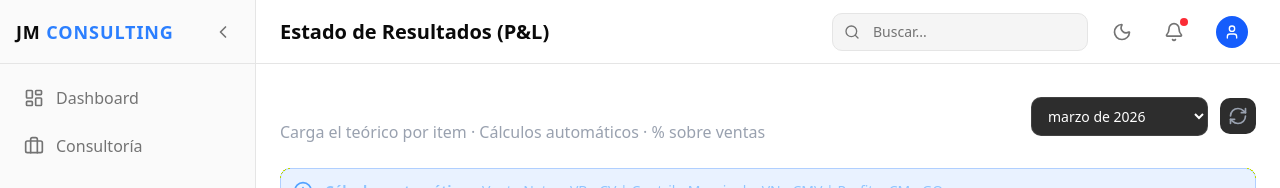
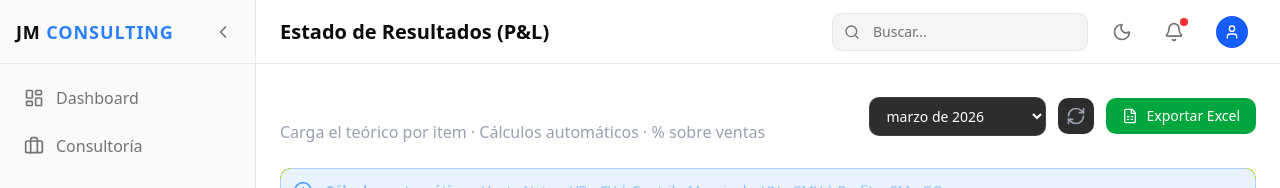
Before and after one commit to javiermendieta/jm-consulting, a Next.js app: page / in a window 1280 px wide. Both pictures are taken after a click on the button "P&L". Shown: the top 188 px of the page. Built offline with nearby package versions, Linux system fonts and the light colour scheme; no server answers; the database is empty.

Commit message:
Add Excel export to P&L module

```diff
--- a/src/components/modules/PLModule/index.tsx
+++ b/src/components/modules/PLModule/index.tsx
@@ -15,8 +15,10 @@ import {
   Percent,
   ArrowDown,
   Save,
-  X
+  X,
+  FileSpreadsheet
 } from 'lucide-react'
+import ExcelJS from 'exceljs'
 
 interface NivelPL {
   id: string
@@ -158,6 +160,172 @@ export function PLModule() {
   // Descartar cambios
   const discardChanges = () => {
     setForecastsItems({ ...forecastsOriginal })
+  }
+
+  // Exportar a Excel
+  const exportToExcel = async () => {
+    const workbook = new ExcelJS.Workbook()
+    const worksheet = workbook.addWorksheet('P&L')
+
+    // Configurar anchos de columna
+    worksheet.columns = [
+      { width: 40 },  // Concepto
+      { width: 18 },  // Teórico
+      { width: 10 },  // % T
+      { width: 18 },  // Real
+      { width: 10 },  // % R
+      { width: 18 },  // Diferencia
+      { width: 12 },  // % Cumpl.
+    ]
+
+    // Título
+    const { mes, anio } = getMesAnio()
+    const mesNombre = new Date(anio, mes - 1).toLocaleDateString('es-ES', { month: 'long', year: 'numeric' })
+
+    worksheet.mergeCells('A1:G1')
+    const titleCell = worksheet.getCell('A1')
+    titleCell.value = `Estado de Resultados (P&L) - ${mesNombre}`
+    titleCell.font = { bold: true, size: 16, color: { argb: 'FFFFFFFF' } }
+    titleCell.fill = { type: 'pattern', pattern: 'solid', fgColor: { argb: 'FF1a1a1a' } }
+    titleCell.alignment = { horizontal: 'center', vertical: 'middle' }
+    worksheet.getRow(1).height = 30
+
+    // Headers
+    const headers = ['Concepto', 'Teórico', '% Teórico', 'Real', '% Real', 'Diferencia', '% Cumpl.']
+    const headerRow = worksheet.addRow(headers)
+    headerRow.font = { bold: true, color: { argb: 'FFFFFFFF' } }
+    headerRow.fill = { type: 'pattern', pattern: 'solid', fgColor: { argb: 'FF0d0d0d' } }
+    headerRow.alignment = { horizontal: 'center' }
+    headerRow.height = 25
+
+    // Función para formatear moneda en Excel
+    const formatCurrencyExcel = (value: number | null | undefined): string => {
+      if (value === null || value === undefined || value === 0) return '-'
+      return `$${value.toLocaleString()}`
+    }
+
+    // Función para formatear porcentaje en Excel
+    const formatPercentExcel = (value: number | null | undefined, total: number): string => {
+      if (value === null || value === undefined || value === 0 || total === 0) return '-'
+      return `${((value / total) * 100).toFixed(1)}%`
+    }
+
+    // Recorrer niveles y cuentas
+    niveles.forEach((nivel) => {
+      const esCalculado = NIVELES_CALCULADOS.includes(nivel.codigo)
+      const cuentasNivel = cuentas.filter(c => c.nivelId === nivel.id)
+      const totalNivelTeorico = getTotalNivel(nivel.id, 'teórico')
+      const totalNivelReal = getTotalNivel(nivel.id, 'real')
+
+      // Fila de nivel
+      const nivelRow = worksheet.addRow([
+        `${esCalculado ? '⚡ ' : ''}${nivel.nombre}${esCalculado ? ' (AUTO)' : ''}`,
+        formatCurrencyExcel(totalNivelTeorico),
+        formatPercentExcel(totalNivelTeorico, totalVentasTeorico),
+        formatCurrencyExcel(totalNivelReal),
+        formatPercentExcel(totalNivelReal, totalVentasReal),
+        formatCurrencyExcel(totalNivelReal - totalNivelTeorico),
+        totalNivelTeorico !== 0 ? `${((totalNivelReal / totalNivelTeorico) * 100).toFixed(0)}%` : '-'
+      ])
+
+      // Estilo para nivel
+      let nivelColor = 'FF2d2d2d'
+      if (nivel.codigo === 'PF') nivelColor = 'FF166534'  // Verde
+      else if (nivel.codigo === 'VN' || nivel.codigo === 'CM') nivelColor = 'FF581c87'  // Púrpura
+
+      nivelRow.font = { bold: true, color: { argb: 'FFFFFFFF' } }
+      nivelRow.fill = { type: 'pattern', pattern: 'solid', fgColor: { argb: nivelColor } }
+      nivelRow.alignment = { horizontal: ['A'].includes('A') ? 'left' : 'center' }
+      nivelRow.getCell(1).alignment = { horizontal: 'left' }
+
+      // Centrar celdas numéricas
+      for (let i = 2; i <= 7; i++) {
+        nivelRow.getCell(i).alignment = { horizontal: 'center' }
+      }
+
+      // Si es calculado, agregar fila con fórmula
+      if (esCalculado) {
+        let formula = ''
+        if (nivel.codigo === 'VN') formula = 'Venta Bruta - Costo de Venta'
+        else if (nivel.codigo === 'CM') formula = 'Venta Neta - CMV'
+        else if (nivel.codigo === 'PF') formula = 'Contribución Marginal - Gastos Operativos'
+
+        const formulaRow = worksheet.addRow([`   ↳ ${formula}`, '', '', '', '', '', ''])
+        formulaRow.font = { italic: true, color: { argb: 'FFEAB308' }, size: 10 }
+      }
+
+      // Cuentas del nivel (solo si no es calculado)
+      if (!esCalculado) {
+        cuentasNivel.forEach((cuenta) => {
+          const teoricoTotal = getTeoricoCuenta(cuenta)
+          const realTotal = getRealCuenta(cuenta)
+
+          // Fila de cuenta
+          const cuentaRow = worksheet.addRow([
+            `   ${cuenta.nombre}`,
+            formatCurrencyExcel(teoricoTotal),
+            formatPercentExcel(teoricoTotal, totalVentasTeorico),
+            formatCurrencyExcel(realTotal),
+            formatPercentExcel(realTotal, totalVentasReal),
+            formatCurrencyExcel(realTotal - teoricoTotal),
+            teoricoTotal > 0 ? `${((realTotal / teoricoTotal) * 100).toFixed(0)}%` : '-'
+          ])
+
+          cuentaRow.font = { color: { argb: 'FFFFFFFF' } }
+          cuentaRow.alignment = { horizontal: 'left' }
+          for (let i = 2; i <= 7; i++) {
+            cuentaRow.getCell(i).alignment = { horizontal: 'center' }
+          }
+
+          // Items de la cuenta
+          if (cuenta.cashflowItems && cuenta.cashflowItems.length > 0) {
+            cuenta.cashflowItems.forEach((item) => {
+              const teoricoItem = forecastsItems[item.id] || 0
+              const realItem = getRealItem(item)
+
+              const itemRow = worksheet.addRow([
+                `      → ${item.nombre}`,
+                formatCurrencyExcel(teoricoItem),
+                formatPercentExcel(teoricoItem, totalVentasTeorico),
+                formatCurrencyExcel(realItem),
+                formatPercentExcel(realItem, totalVentasReal),
+                formatCurrencyExcel(realItem - teoricoItem),
+                teoricoItem > 0 ? `${((realItem / teoricoItem) * 100).toFixed(0)}%` : '-'
+              ])
+
+              itemRow.font = { color: { argb: 'FF9CA3AF' }, size: 10 }
+              for (let i = 2; i <= 7; i++) {
+                itemRow.getCell(i).alignment = { horizontal: 'center' }
+              }
+            })
+          }
+        })
+      }
+    })
+
+    // Agregar bordes
+    worksheet.eachRow((row) => {
+      row.eachCell((cell) => {
+        cell.border = {
+          top: { style: 'thin', color: { argb: 'FF333333' } },
+          left: { style: 'thin', color: { argb: 'FF333333' } },
+          bottom: { style: 'thin', color: { argb: 'FF333333' } },
+          right: { style: 'thin', color: { argb: 'FF333333' } }
+        }
+      })
+    })
+
+    // Generar archivo
+    const buffer = await workbook.xlsx.writeBuffer()
+    const blob = new Blob([buffer], { type: 'application/vnd.openxmlformats-officedocument.spreadsheetml.sheet' })
+    const url = URL.createObjectURL(blob)
+    const link = document.createElement('a')
+    link.href = url
+    link.download = `PL_${mesNombre.replace(' ', '_')}.xlsx`
+    document.body.appendChild(link)
+    link.click()
+    document.body.removeChild(link)
+    URL.revokeObjectURL(url)
   }
 
   // Actualizar valor local (sin guardar)
@@ -342,6 +510,14 @@ export function PLModule() {
 
           <button onClick={fetchData} className="p-2 bg-[#2d2d2d] hover:bg-[#3d3d3d] rounded-lg text-gray-400">
             <RefreshCw className="w-5 h-5" />
+          </button>
+
+          <button
+            onClick={exportToExcel}
+            className="px-4 py-2 bg-green-600 hover:bg-green-700 text-white rounded-lg text-sm flex items-center gap-2"
+          >
+            <FileSpreadsheet className="w-4 h-4" />
+            Exportar Excel
           </button>
         </div>
       </div>
```
